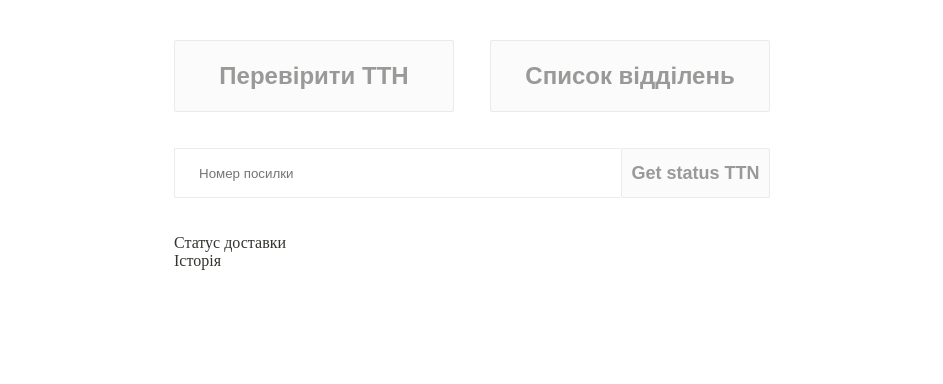
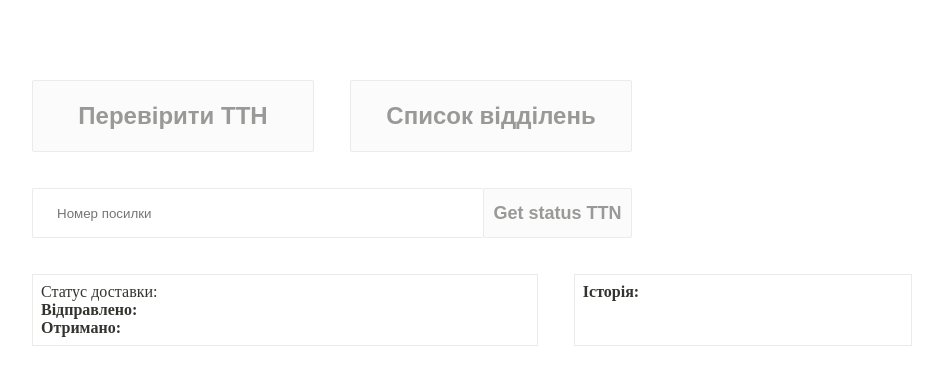
Before and after one commit to yatochkaaa/new-mail-app, a React (Create React App) app: page / in a window 1280 px wide. Shown: the top 384 px of the page, without its empty margins (168-1111 px from the left). Built offline with nearby package versions, Linux system fonts and the light colour scheme.

Commit message:
styles for track data

```diff
--- a/src/components/Track.tsx
+++ b/src/components/Track.tsx
@@ -17,13 +17,15 @@ const Track: React.FC = () => {
         </button>
       </div>
 
-      <div>
+      <div className="track__data">
         <div className='track__status'>
-          Статус доставки
+          <p>Статус доставки:</p>
+          <p><strong>Відправлено:</strong></p>
+          <p><strong>Отримано:</strong></p>
         </div>
 
         <div className='track__history'>
-          Історія
+          <p><strong>Історія:</strong></p>
         </div>
       </div>
     </div>
--- a/src/styles/_variables.scss
+++ b/src/styles/_variables.scss
@@ -3,3 +3,5 @@ $button-color: #999997;
 $button-background: #fbfbfb;
 $border-color: #ebebea;
 $border: 1px solid $border-color;
+
+$main-content-width: 600px;
--- a/src/styles/app.scss
+++ b/src/styles/app.scss
@@ -1,8 +1,5 @@
 .app {
-  margin: 40px;
-  display: flex;
-  justify-content: center;
-  align-items: center;
+  margin: 80px 200px 0;
   font-size: 16px;
   font-weight: 400;
   color: $font-color;
--- a/src/styles/normilize.scss
+++ b/src/styles/normilize.scss
@@ -1,4 +1,4 @@
-body {
+body, p, div {
   box-sizing: border-box;
   margin: 0;
   padding: 0;
--- a/src/styles/track.scss
+++ b/src/styles/track.scss
@@ -9,9 +9,11 @@
 
   &__controlPanel {
     margin-bottom: 36px;
+    max-width: $main-content-width;
+    display: flex;
 
     & button {
-      width: 280px;
+      width: 100%;
       height: 72px;
       font-size: 24px;
 
@@ -22,6 +24,7 @@
   }
 
   &__form {
+    max-width: $main-content-width;
     display: flex;
     align-items: center;
     margin-bottom: 36px;
@@ -39,10 +42,26 @@
   }
 
   &__formButton {
-    box-sizing: border-box;
     font-size: 18px;
     height: 50px;
     width: 212px;
     border: border;
   }
+
+  &__data {
+    display: flex;
+  }
+
+  &__status {
+    width: $main-content-width;
+    padding: 8px;
+    border: $border;
+    margin-right: 36px;
+  }
+
+  &__history {
+    width: 400px;
+    padding: 8px;
+    border: $border;
+  }
 }
```
